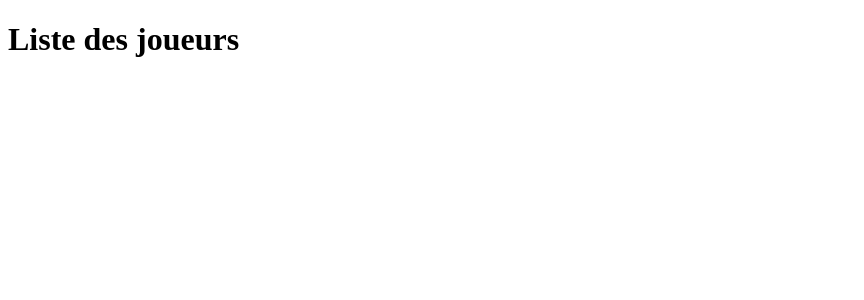
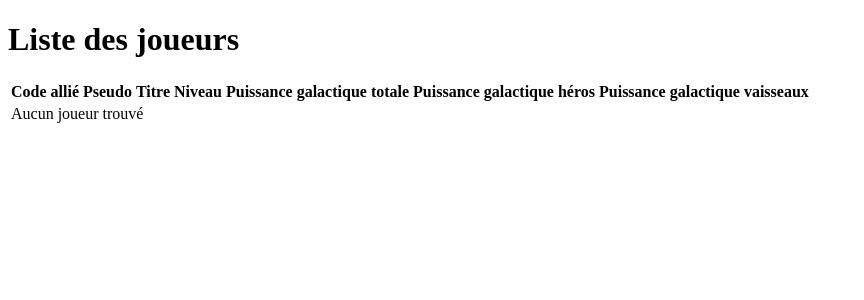
Before and after one commit to Faez-B/star-wars, a Symfony app: template templates/main/index.html.twig in a window 1280 px wide. Shown: the top 300 px of the page, without its empty margins (0-864 px from the left). Run offline with Twig, Linux system fonts and the light colour scheme; the template is opened without the code that fills it, so the values that code supplies are empty; some libraries are stand-ins or nearby versions.

Commit message:
update : page index Affichage des joueurs dans la BDD

```diff
--- /dev/null
+++ b/templates/main/_liste_joueurs.html.twig
@@ -0,0 +1,15 @@
+{% for joueur in joueurs %}
+    <tr>
+        <td>{{ joueur.allyCode }}</td>
+        <td>{{ joueur.pseudo }}</td>
+        <td>{{ joueur.titre }}</td>
+        <td>{{ joueur.niveau }}</td>
+        <td>{{ joueur.puisGalactiqueTotale }}</td>
+        <td>{{ joueur.puisGalactiqueHeros }}</td>
+        <td>{{ joueur.puisGalactiqueVaisseaux }}</td>
+    </tr>
+{% else %}
+    <tr>
+        <td colspan="7">Aucun joueur trouvé</td>
+    </tr>
+{% endfor %}
--- a/templates/main/index.html.twig
+++ b/templates/main/index.html.twig
@@ -6,6 +6,21 @@
 <div class="">
     <h1 class="text-center">Liste des joueurs</h1>
 
-
+    <table class="table">
+        <thead>
+            <tr>
+                <th>Code allié</th>
+                <th>Pseudo</th>
+                <th>Titre</th>
+                <th>Niveau</th>
+                <th>Puissance galactique totale</th>
+                <th>Puissance galactique héros</th>
+                <th>Puissance galactique vaisseaux</th>
+            </tr>
+        </thead>
+        <tbody>
+            {% include "main/_liste_joueurs.html.twig" %}
+        </tbody>
+    </table>
 </div>
 {% endblock %}
```
Also changed, not shown: src/Controller/MainController.php (+10 -2 lines).
